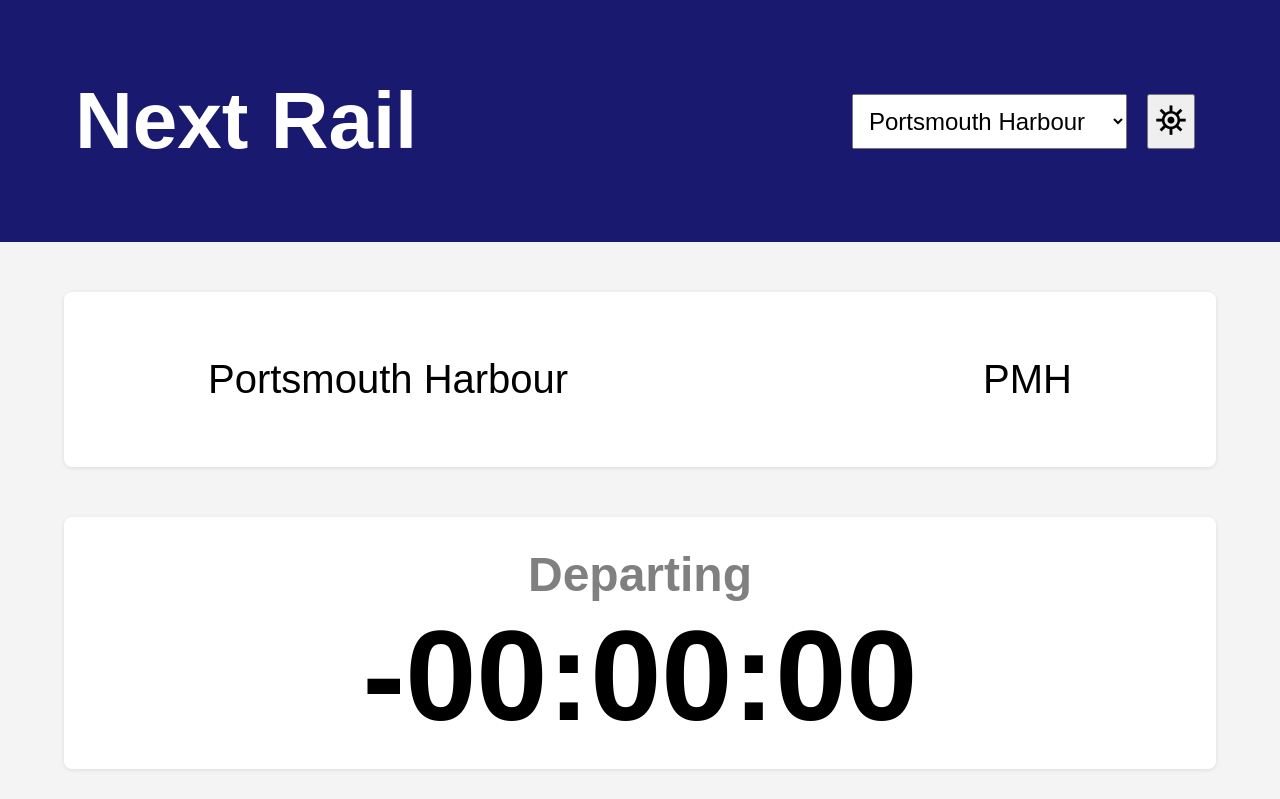
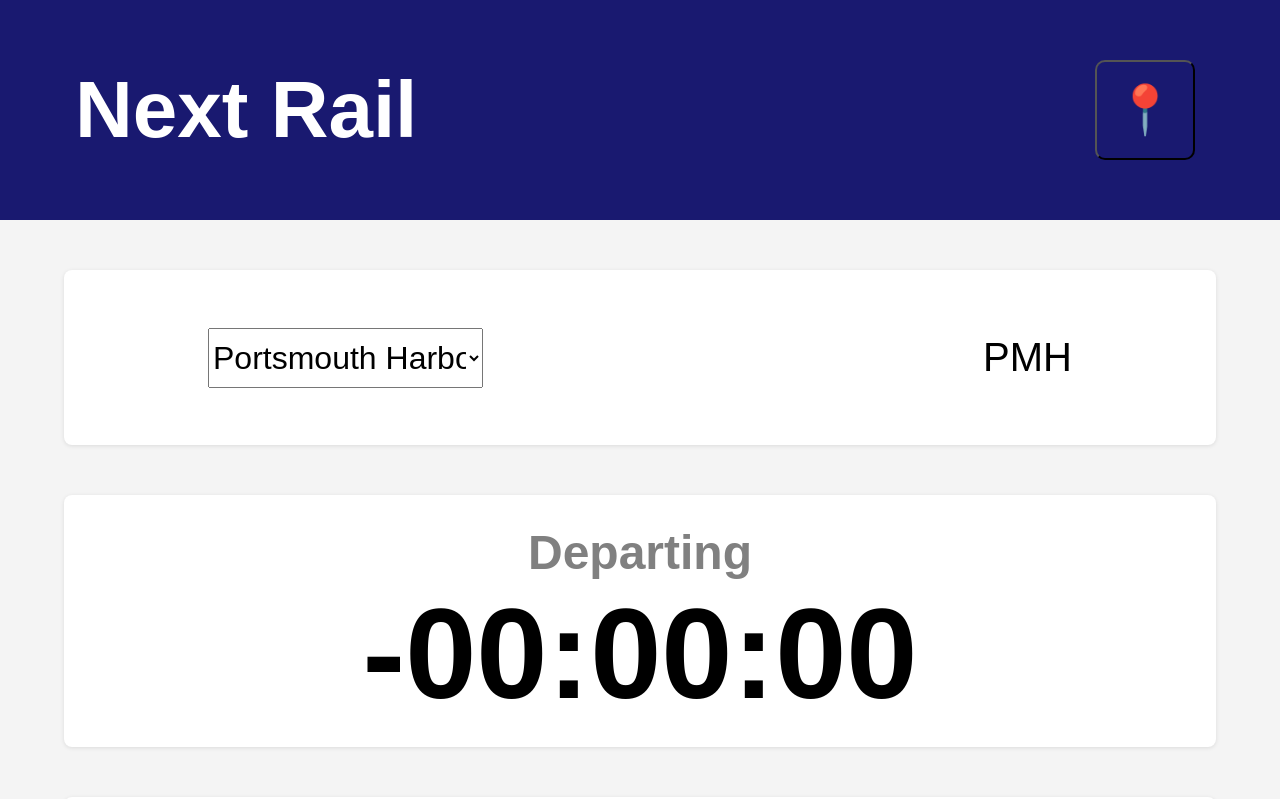
Before and after one commit to hfaulk/next-train, a website: page index.html in a window 1280 px wide. Shown: the top 799 px of the page. Drawn offline with Linux system fonts and the light colour scheme.

Commit message:
Move dropdown out of header

```diff
--- a/index.html
+++ b/index.html
@@ -10,16 +10,15 @@
         <header>
             <h1>Next Rail</h1>
             <div class="location_class">
-                <select id="location">
-                    <option value="">Portsmouth Harbour</option>
-                </select>
-                <button id="locate" onclick="setStation()">⛯</button>
+                <button id="locate" onclick="setStation()">📍</button>
             </div>
         </header>
 
         <section id="station" class="info_panel">
             <div class="info_list">
-                <p id="stat_name">Portsmouth Harbour</p>
+                <select id="location">
+                    <option value="">Portsmouth Harbour</option>
+                </select>
                 <p id="stat_code">PMH</p>
             </div>
         </section>
--- a/style2.css
+++ b/style2.css
@@ -11,7 +11,7 @@ header {
     justify-content: space-between;
     background-color: midnightblue;
     margin: 0;
-    padding: 75px;
+    padding: 50px 75px 50px 75px;
     color: white;
 }
 
@@ -55,14 +55,18 @@ header div {
 }
 
 #location {
-    margin-right: 20px;
-    padding: 12px;
     width: 275px;
-    font-size: 1.5em;
+    font-size: 2em;
+    height: 60px;
 }
 
 #locate {
-    font-size: 2.5em;
+    font-size: 3em;
+    background-color: transparent;
+    border-radius: 10px;
+    color: white;
+    height: 100px;
+    width: 100px;
 }
 
 #countdown {
```
